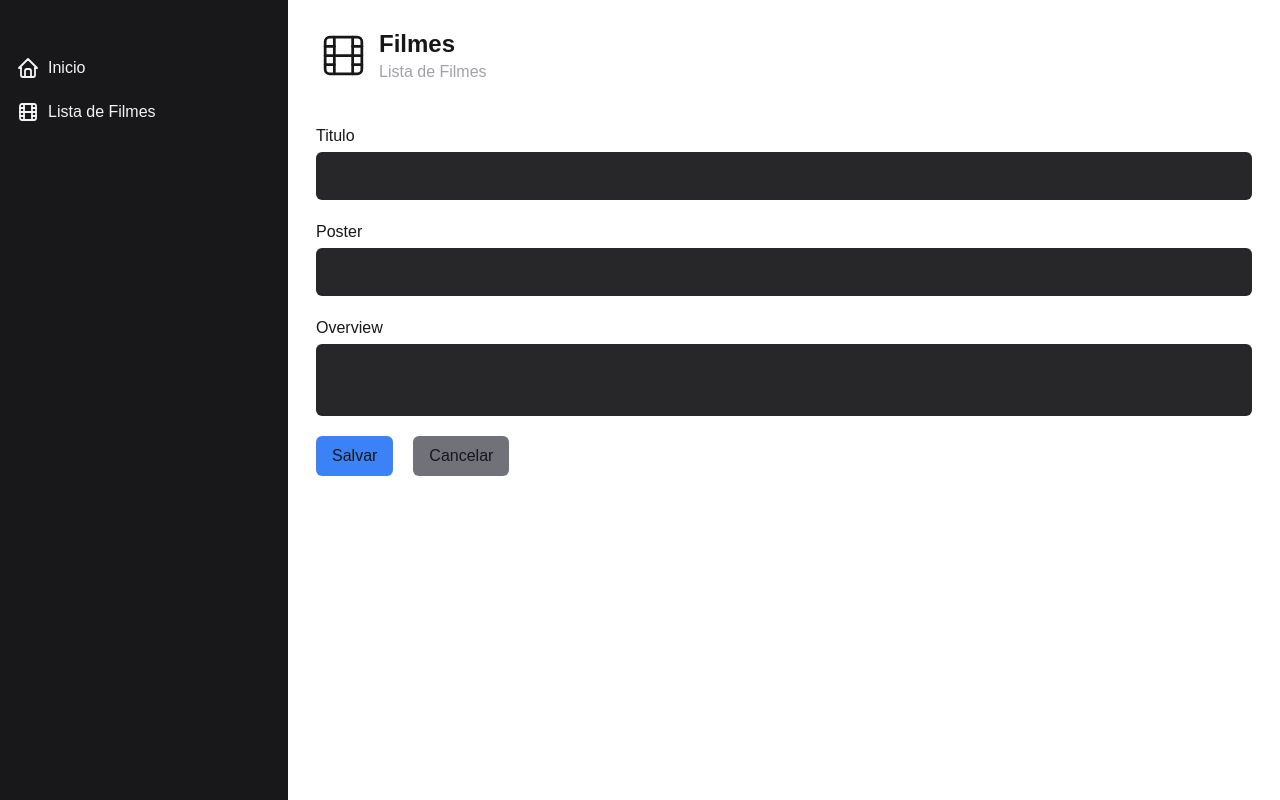
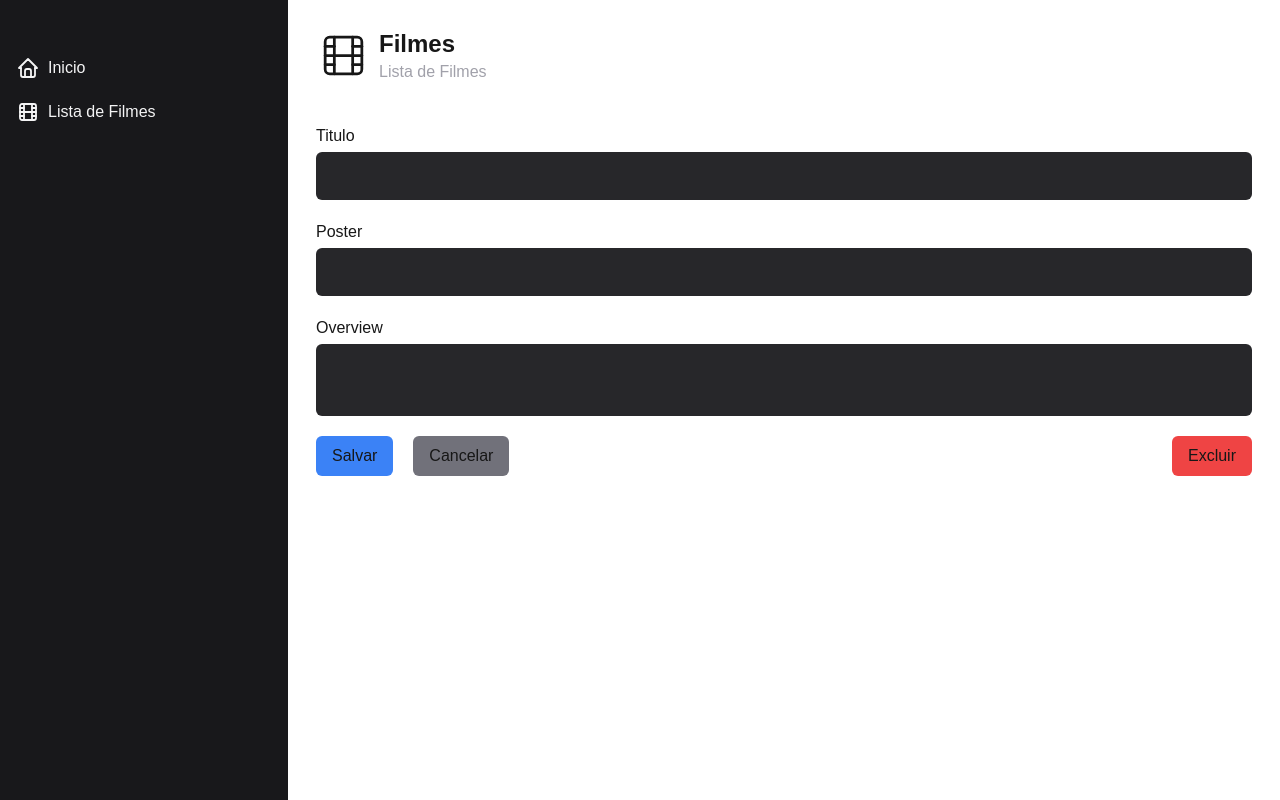
Before and after one commit to viniciuscanutx/webcms, a Next.js app: page /users in a window 1280 px wide. Both pictures are taken after a click on the button "Novo Filme". Built offline with nearby package versions, Linux system fonts and the light colour scheme; no server answers; the database is empty.

Commit message:
:sparkles: feat: Delete users

```diff
--- a/src/app/(internal)/users/page.tsx
+++ b/src/app/(internal)/users/page.tsx
@@ -24,8 +24,12 @@ export default function Page() {
         setUsuario(null)
     }
 
-    function excluir() {
-
+    async function excluir() {
+        if (!usuario || !usuario.id) return
+        await Backend.usuarios.excluir(usuario.id)
+        const usuarios = await Backend.usuarios.obter()
+        setUsuarios(usuarios)
+        setUsuario(null)
     }
 
     return (
--- a/src/app/components/user/FormUsers.tsx
+++ b/src/app/components/user/FormUsers.tsx
@@ -33,9 +33,24 @@ export default function FormUsers(props: FormUsersProps) {
             onChange={
                 (e) => props.onChange?.({ ...props.usuario, email: e.target.value })}
             />
-           <div className="flex gap-5">
-                <button className="bg-blue-500 px-4 py-2 rounded-md" onClick={props.salvar}>Salvar</button>
-                <button className="bg-zinc-500 px-4 py-2 rounded-md" onClick={props.cancelar}>Cancelar</button>
+           <div className="flex justify-between">
+                <div className="flex gap-5">
+                <button
+                className="bg-blue-500 px-4 py-2 rounded-md"
+                onClick={props.salvar}>
+                    Salvar
+                </button>
+                <button
+                className="bg-zinc-500 px-4 py-2 rounded-md"
+                onClick={props.cancelar}>
+                    Cancelar
+                </button>
+                </div>
+                <button
+                className="bg-red-500 px-4 py-2 rounded-md"
+                onClick={props.excluir}>
+                    Excluir
+                </button>
            </div>
         </div>
     )
--- a/src/backend/index.tsx
+++ b/src/backend/index.tsx
@@ -1,10 +1,12 @@
 import salvarUsuario from "./user/saveuser"
 import obterTodos from "./user/obtainall"
+import excluirUsuario from "./user/deleteuser"
 
 
 export default class Backend {
     static readonly usuarios = {
         salvar: salvarUsuario,
         obter: obterTodos,
+        excluir: excluirUsuario,
     }
 }
--- a/src/backend/user/UserRepository.tsx
+++ b/src/backend/user/UserRepository.tsx
@@ -20,4 +20,10 @@ export default class UserRepository {
     static async obterPorId(id: string): Promise<Usuario | null> {
         return await this.db.usuario.findUnique({ where: { id } }); // Retorna null se não encontrar
     }
+
+    static async excluir(id: string): Promise<void> {
+        await this.db.usuario.delete({
+            where: {id},
+        })
+    }
 }
--- /dev/null
+++ b/src/backend/user/deleteuser.tsx
@@ -0,0 +1,7 @@
+"use server"
+
+import UserRepository from "./UserRepository";
+
+export default async function excluirUsuario(id: string) {
+    return UserRepository.excluir(id)
+}
```
